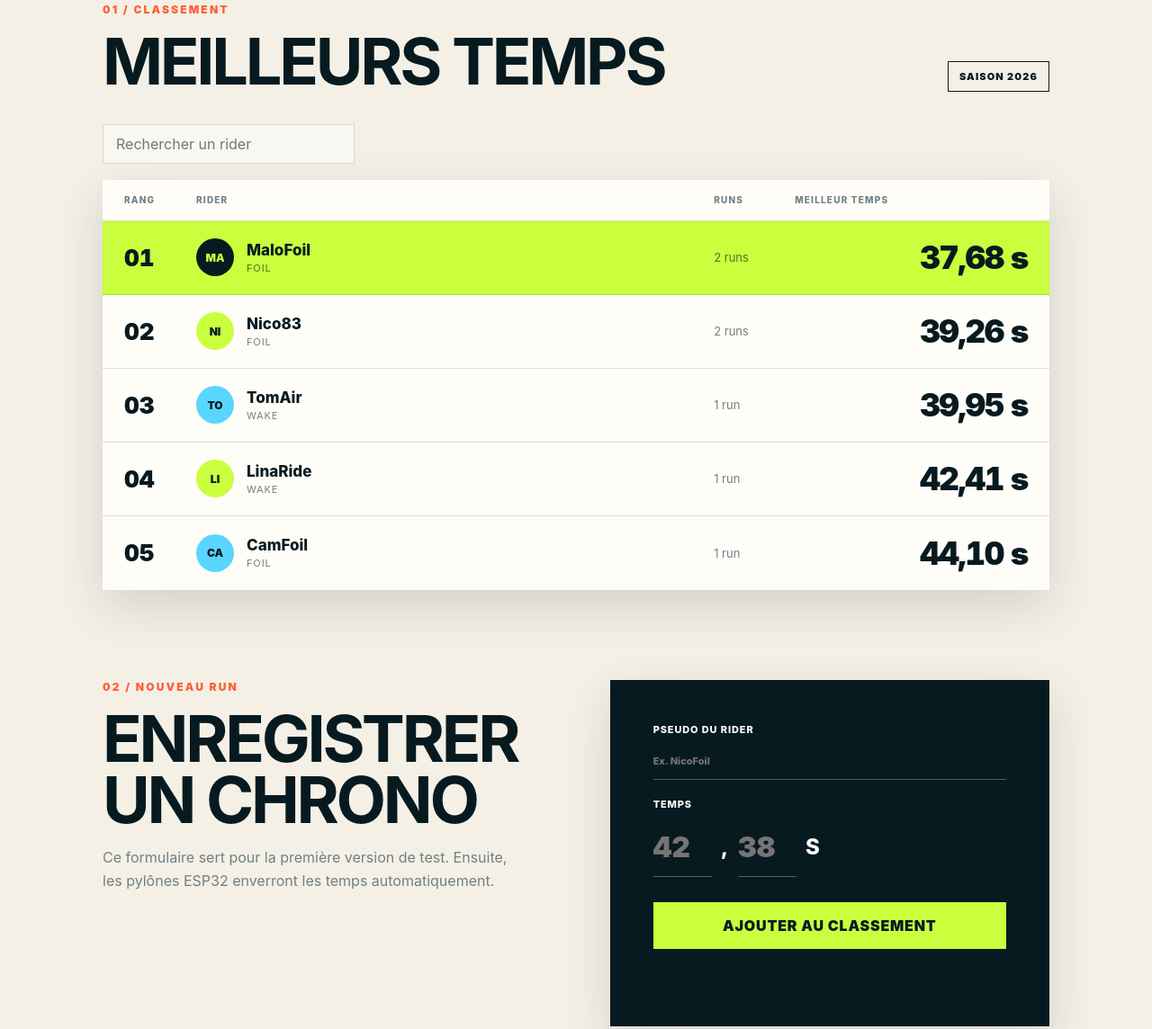
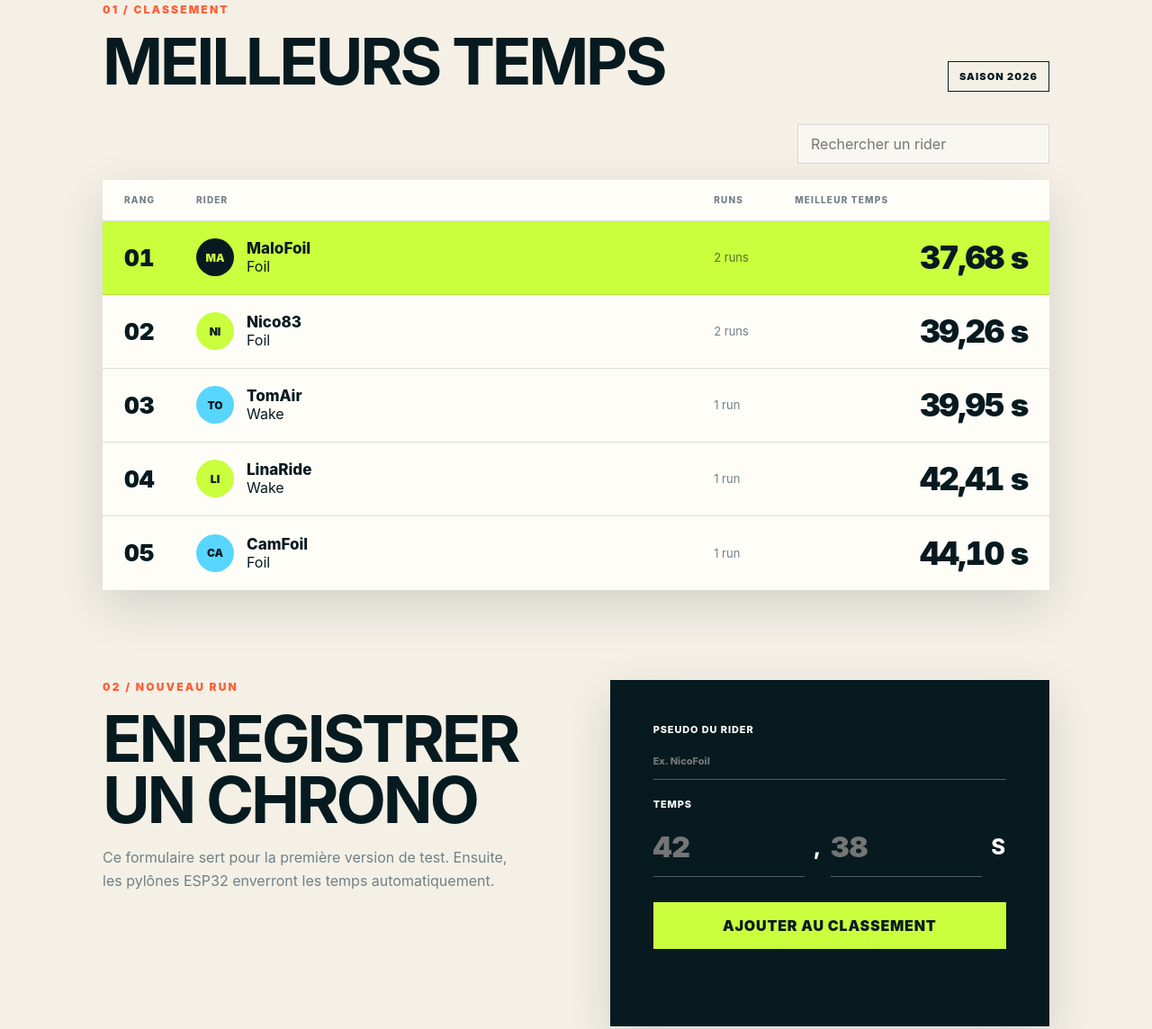
Before and after one commit to nicodau83/FoilRace, a plain HTML site: page index.html in a window 1280 px wide. Shown: the part 759-1903 px from the top of the page at 90% size. Drawn offline with Linux system fonts and the light colour scheme.

Commit message:
Mettre à jour styles.css

```diff
--- a/styles.css
+++ b/styles.css
@@ -106,9 +106,7 @@ main { padding: 76px clamp(20px, 5vw, 72px) 96px; }
 .season-badge { padding: 9px 12px; border: 1px solid var(--ink); font-size: 11px; font-weight: 900; letter-spacing: .1em; }
 
 .toolbar { margin: 36px 0 18px; display: flex; justify-content: space-between; align-items: center; gap: 16px; }
-.filters { display: flex; gap: 8px; }
-.filter { padding: 9px 16px; border: 1px solid var(--line); border-radius: 999px; color: var(--ink); background: transparent; font-weight: 750; }
-.filter.active { color: var(--white); border-color: var(--ink); background: var(--ink); }
+.toolbar-search-only { justify-content: flex-end; }
 .search input { width: min(280px, 38vw); padding: 11px 14px; border: 1px solid var(--line); border-radius: 0; background: rgba(255,255,255,.45); }
 
 .ranking-card { background: var(--white); box-shadow: var(--shadow); }
@@ -126,12 +124,11 @@ main { padding: 76px clamp(20px, 5vw, 72px) 96px; }
 .avatar { width: 42px; height: 42px; flex: 0 0 42px; display: grid; place-items: center; border-radius: 50%; color: var(--ink); background: var(--blue); font-size: 12px; font-weight: 950; }
 .ranking-row:nth-child(2n) .avatar { background: var(--acid); }
 .rider-name { display: block; overflow: hidden; text-overflow: ellipsis; font-size: 17px; font-weight: 850; white-space: nowrap; }
-.rider-category { display: block; margin-top: 3px; color: var(--muted); font-size: 11px; text-transform: uppercase; letter-spacing: .08em; }
 .runs { color: var(--muted); font-size: 13px; }
 .best-time { font-size: clamp(22px, 3vw, 35px); font-weight: 950; letter-spacing: -.04em; font-variant-numeric: tabular-nums; text-align: right; }
 .ranking-row:first-child { color: var(--ink); background: var(--acid); }
 .ranking-row:first-child .avatar { color: var(--acid); background: var(--ink); }
-.ranking-row:first-child .rider-category, .ranking-row:first-child .runs { color: rgba(7,26,32,.62); }
+.ranking-row:first-child .runs { color: rgba(7,26,32,.62); }
 .empty-state { margin: 0; padding: 36px 24px; color: var(--muted); text-align: center; }
 
 .run-section {
@@ -144,7 +141,7 @@ main { padding: 76px clamp(20px, 5vw, 72px) 96px; }
 .run-copy p:last-child { max-width: 450px; color: var(--muted); line-height: 1.65; }
 .run-form { display: grid; grid-template-columns: 1fr 1fr; gap: 20px; padding: clamp(24px, 5vw, 48px); color: var(--white); background: var(--ink); box-shadow: var(--shadow); }
 .run-form label { display: grid; gap: 8px; font-size: 11px; font-weight: 850; letter-spacing: .08em; text-transform: uppercase; }
-.run-form label:first-child, .run-form label:nth-child(3), .primary-button, .form-message { grid-column: 1 / -1; }
+.run-form label, .primary-button, .form-message { grid-column: 1 / -1; }
 .run-form input, .run-form select { width: 100%; border: 0; border-bottom: 1px solid rgba(255,255,255,.3); border-radius: 0; padding: 13px 0; color: var(--white); background: transparent; outline: none; }
 .run-form select option { color: var(--ink); }
 .run-form input:focus, .run-form select:focus { border-color: var(--acid); }
@@ -171,7 +168,7 @@ footer { padding: 26px clamp(20px, 5vw, 72px); display: flex; justify-content: s
   .best-time { font-size: 25px; }
   .run-section { margin-top: 76px; grid-template-columns: 1fr; gap: 28px; }
   .run-form { grid-template-columns: 1fr; }
-  .run-form label, .run-form label:first-child, .run-form label:nth-child(3), .primary-button, .form-message { grid-column: 1; }
+  .run-form label, .primary-button, .form-message { grid-column: 1; }
   footer { gap: 12px; flex-direction: column; }
 }
 
```
